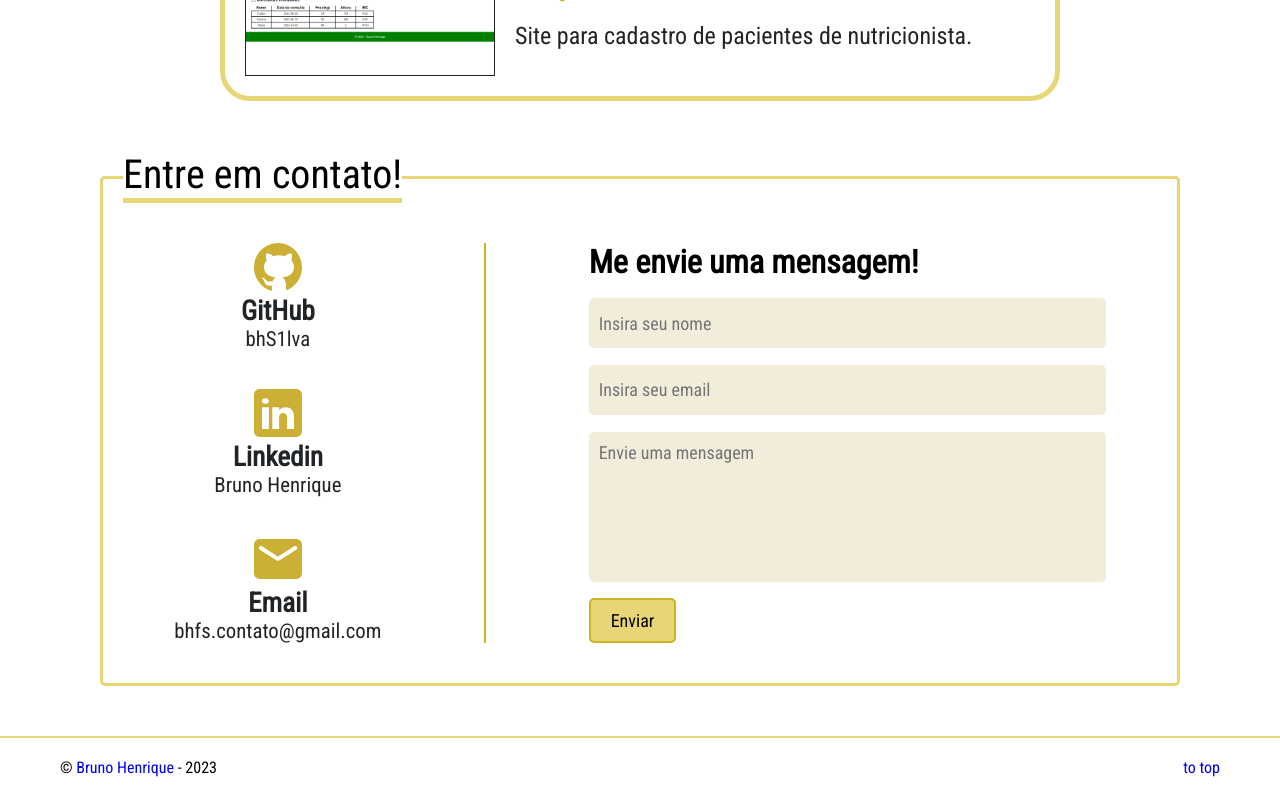
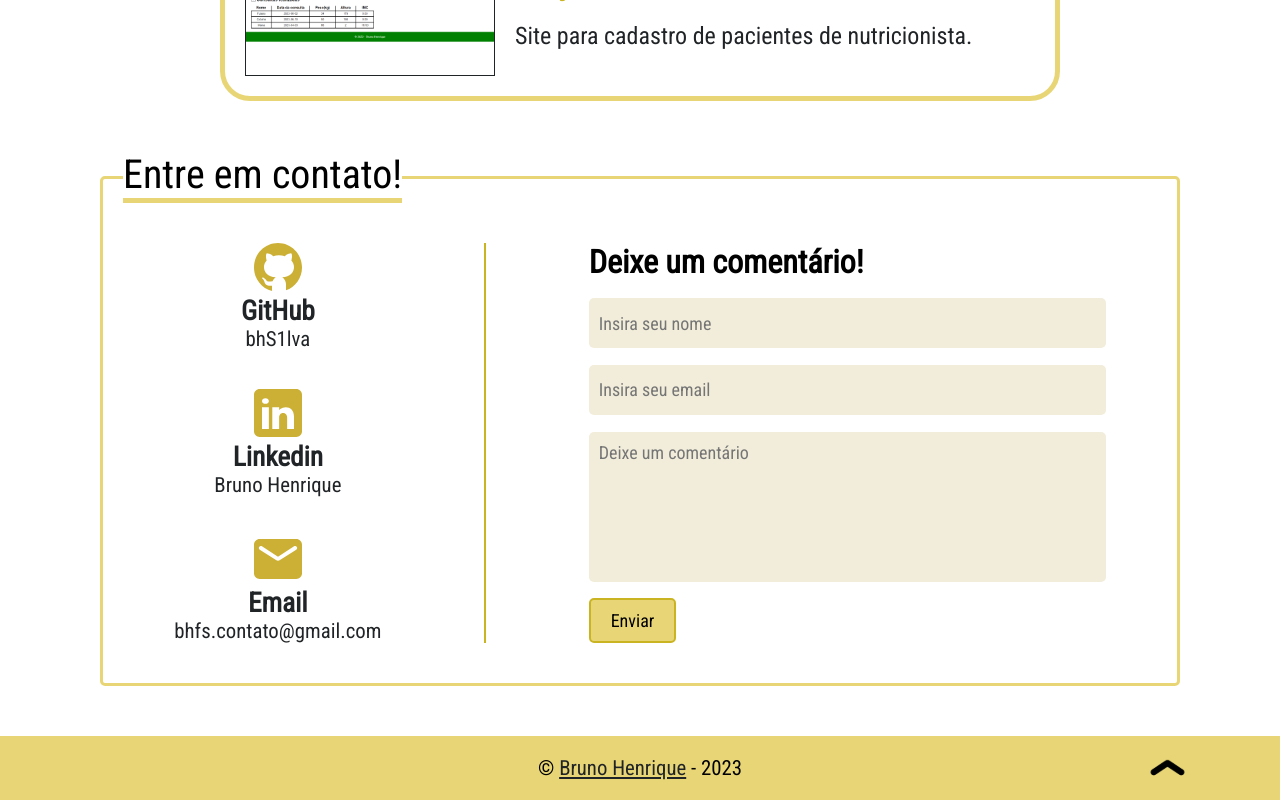
Before and after one commit to bhfsilva/Portfolio, a Next.js app: page / in a window 1280 px wide. Shown: the part 3863-4663 px from the top of the page. Built offline with nearby package versions, Linux system fonts and the light colour scheme.

Commit message:
componente footer estilizado

```diff
--- a/src/commons/SocialMedias/SocialMedias.module.css
+++ b/src/commons/SocialMedias/SocialMedias.module.css
@@ -65,6 +65,9 @@
     flex-flow: row wrap;
     justify-content: space-evenly;
   }
+  .contactContentBox :nth-child(2){
+    order: 2;
+  }
 }
 @media(max-width: 744px){
   :is(.socialMedia, .contactSocialMedia) p{
@@ -100,6 +103,8 @@
   .socialMedia p{
     display: unset;
   }
+}
+@media (max-width: 509px){
   .contactSocialMedia h1{
     font-size: 1.3em;
   }
--- a/src/components/Contact/Contact.module.css
+++ b/src/components/Contact/Contact.module.css
@@ -61,13 +61,11 @@
     padding: 0px 25px;
   }
 }
-@media(max-width: 570px){
+@media(max-width: 509px){
   .formBox h1{
     font-size: 1.5em;
     text-align: center;
   }
-}
-@media(max-width: 458px){
   .contactBox legend{
     font-size: 2em;
     text-align: center;
--- a/src/components/Contact/index.js
+++ b/src/components/Contact/index.js
@@ -28,7 +28,7 @@ export default function Contact() {
   const formItems = [
     {tagName:"input", type:"text", holder:"Insira seu nome", varValue:name, setFunction:setName},
     {tagName:"input", type:"email", holder:"Insira seu email", varValue:email, setFunction:setEmail},
-    {tagName:"textarea", holder:"Envie uma mensagem", varValue:message, setFunction:setMessage}
+    {tagName:"textarea", holder:"Deixe um comentário", varValue:message, setFunction:setMessage}
   ]
 
   return (
@@ -40,7 +40,7 @@ export default function Contact() {
         </div>
         <hr/>
         <form className={styles.formBox} onSubmit={(event) => submitForm(event)}>
-          <h1>Me envie uma mensagem!</h1>
+          <h1>Deixe um comentário!</h1>
           {formItems.map((item,index) => (
             <item.tagName
               key={index}
--- a/src/components/Footer/Footer.module.css
+++ b/src/components/Footer/Footer.module.css
@@ -1,7 +1,37 @@
-.Footer{
-  /* background-color: var(--yellow); */
-  border-top: 2px solid var(--yellow);
+.footer{
+  background-color: var(--yellow);
   display: flex;
-  justify-content: space-between;
   padding: 20px 60px;
+  justify-content: center;
+  font-size: 1.3em;
+  position: relative;
 }
+.footer div a{
+  color: var(--black);
+  text-decoration: underline;
+}
+.toTop{
+  position: absolute;
+  top: 12px;
+  right: 90px;
+  display: flex;
+  flex-direction: row;
+  align-items: center;
+}
+.toTop img{
+  height: fit-content;
+  width: 45px;
+  rotate: 180deg;
+  filter: brightness(0);
+}
+.toTop:hover::before{
+  content: 'Ir para o topo';
+  font-weight: bold;
+  margin: 0px 10px 5px 0px;
+  color: var(--black);
+}
+@media (max-width: 800px){
+  .toTop::before{
+    display: none;
+  }
+}
--- a/src/components/Footer/index.js
+++ b/src/components/Footer/index.js
@@ -3,13 +3,12 @@ import styles from './Footer.module.css';
 export default function Footer() {
 
   return (
-    <footer className={styles.Footer}>
+    <footer className={styles.footer}>
       <div>
         <p>&copy; <a href="https://github.com/bhS1lva" target="_blank" rel="noreferrer">Bruno Henrique</a> - {new Date().getFullYear()}</p>
       </div>
-
-      <a href="#">
-        to top
+      <a href="#" className={styles.toTop}>
+        <img src="/assets/img/intro/chevron.svg"/>
       </a>
     </footer>
   )
```
Also changed, not shown: src/components/Intro/index.js (+0 -31 lines).
